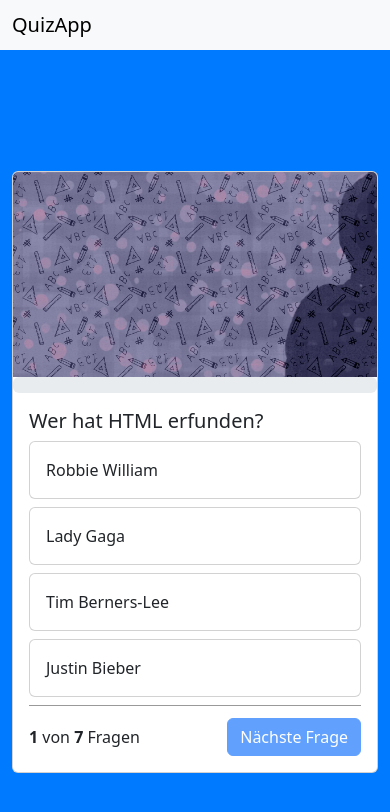
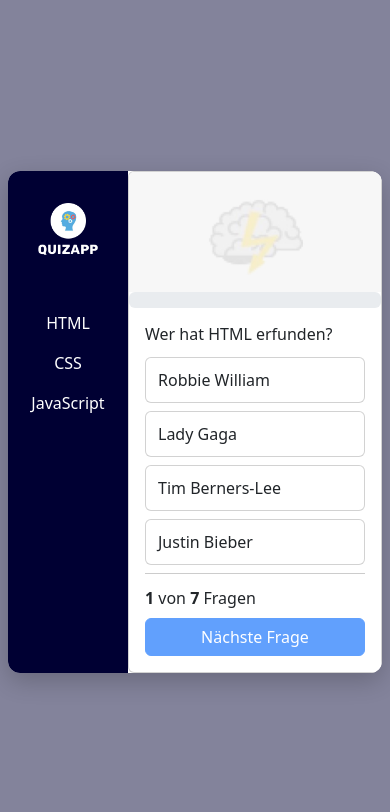
Before and after one commit to Habiba678/QuizApp, a plain HTML site: page index.html in a window 390 px wide. Drawn offline with nearby package versions, Linux system fonts and the light colour scheme.

Commit message:
Improved responsiv design

```diff
--- a/index.html
+++ b/index.html
@@ -1,5 +1,5 @@
 <!DOCTYPE html>
-<html lang="en">
+<html lang="de">
 <head>
     <meta charset="UTF-8">
     <meta name="viewport" content="width=device-width, initial-scale=1.0">
@@ -14,29 +14,52 @@
 </head>
 
 <body onload="init()">
-    <nav class="navbar navbar-light bg-light">
-        <div class="container-fluid">
-            <span class="navbar-brand mb-0 h1">QuizApp</span>
-        </div>
-    </nav>
+    <div class="frame">
 
-    <div class="container">
-        <div class="card quiz-card">
-            <img src="img/pencil.jpg" id="header-image" class="card-img-top">
+        <!-- Sidebar links -->
+        <header>
+            <div class="logo-container">
+                <img class="logo" src="/img/Quizapp 2/logo.png" alt="Logo">
 
-            <div class="progress">
-              <div class="progress-bar" id="progress-bar" role="progressbar" style="width: 0%;">25%</div>
             </div>
 
-            <div class="card-body" id="endScreen" style="display: none;">
-              <div class="text-center final-headline">Quiz beendet!
+            <nav class="navbar">
+                <a href="#">HTML</a>
+                <a href="#">CSS</a>
+                <a href="#">JavaScript</a>
+            </nav>
+        </header>
+
+        <!-- Quiz rechts -->
+        <div class="card quiz-card">
+            <!-- Bild oben -->
+            <img src="img/Quizapp 2/brainbg.jpg" id="header-image" class="card-img-top">
+
+           <!-- mit 25 % -->
+            <div class="progress">
+                <div
+                    class="progress-bar"
+                    id="progress-bar"
+                    role="progressbar"
+                    style="width: 25%;"
+                    aria-valuenow="25"
+                    aria-valuemin="0"
+                    aria-valuemax="100">
+                    25%
+                </div>
             </div>
 
+            <!-- Endscreen -->
+            <div class="card-body" id="endScreen" style="display: none;">
+                <div class="text-center final-headline">Quiz beendet!</div>
 
                 <div class="text-center">
-            Du hast <b id="count-of-right-questions">xxx</b> Fragen von <b id="count-of-questions">xxx</b> richtig beantwortet.
+                    Du hast
+                    <b id="count-of-right-questions">0</b>
+                    von
+                    <b id="count-of-questions">0</b>
+                    Fragen richtig beantwortet.
                 </div>
-
 
                 <div class="button-row">
                     <button onclick="restartGame()" class="btn btn-primary">
@@ -45,6 +68,7 @@
                 </div>
             </div>
 
+            <!-- Fragen-Ansicht -->
             <div class="card-body" id="questionBody">
                 <h5 class="card-title" id="questiontext">Frage</h5>
 
@@ -66,15 +90,16 @@
 
                 <div class="question-footer">
                     <span>
-                        <b id="question-nummer">1</b> von <b id="all-questions">7</b> Fragen
+                        <b id="question-nummer">1</b> von
+                        <b id="all-questions">7</b> Fragen
                     </span>
-                    <!-- ✅ hier war mein Tippfehler -->
                     <button onclick="nextQuestion()" class="btn btn-primary" id="next-button" disabled>
                         Nächste Frage
                     </button>
                 </div>
             </div>
         </div>
+
     </div>
 </body>
 </html>
--- a/script.js
+++ b/script.js
@@ -60,14 +60,48 @@ let questions = [
 let rightQuestions = 0;
 let currentQuestion = 0;
 let AUDIO_SUCCESS = new Audio('audio/success.mp3');
-let Audio_FAIL = new Audio('audio/failed.mp3');
+let AUDIO_FAIL = new Audio('audio/failed.mp3');
+
+
+//INIT ------
+function init() {
+  document.getElementById('all-questions').innerHTML = questions.length;
+  showQuestion();
+}
+
+
+// SHOW QUESTION ----------
+function showQuestion() {
+  if (gameIsOver()) {
+    showEndScreen();
+  } else {
+    updateProgressBar();
+    renderQuestion();
+  }
+}
+
+
+//GAME IS OVER -----
+function gameIsOver() {
+  return currentQuestion >= questions.length;
+}
+
+
+//UPDATE PROGRESS BAR ----------------
+function updateProgressBar() {
+  let percent = (currentQuestion / questions.length) * 100;
+  percent = Math.round(percent);
+
+  document.getElementById('progress-bar').innerHTML = `${percent} %`;
+  document.getElementById('progress-bar').style = `width: ${percent}%`;
+}
 
 function init() {
   document.getElementById('all-questions').innerHTML = questions.length;
   showQuestion();
 }
-
-function showQuestion() {
+//RENDER QUESTION ----------------
+function renderQuestion() {
   let question = questions[currentQuestion];
 
   document.getElementById('question-nummer').innerHTML = currentQuestion + 1;
@@ -78,69 +112,68 @@ function showQuestion() {
   document.getElementById('answer_4').innerText = question['answer_4'];
 }
 
+
+// ANSWER ----------------
 function answer(selection) {
   let question = questions[currentQuestion];
-  let selectedQuestionNummber = selection.slice(-1);
+  let selectedAnswerNumber = selection.slice(-1);
   let idOfRightAnswer = `answer_${question["right_answer"]}`;
 
-  if (selectedQuestionNummber == question['right_answer']) { // richtige Antwort
+  if (selectedAnswerNumber == question['right_answer']) {
       document.getElementById(selection).parentNode.classList.add('bg-success');
       AUDIO_SUCCESS.play();
       rightQuestions++;
   } else {
       document.getElementById(selection).parentNode.classList.add('bg-danger');
       document.getElementById(idOfRightAnswer).parentNode.classList.add('bg-success');
-      Audio_FAIL.play();
+      AUDIO_FAIL.play();
   }
 
-  // Button "Nächste Frage" aktivieren
   document.getElementById('next-button').disabled = false;
 }
 
+
+// NEXT QUESTION ----------------
 function nextQuestion() {
-
-  if (currentQuestion >= questions.length -1){
-    // Endscreen anzeigen
-    document.getElementById('endScreen').style = '';
-    document.getElementById('questionBody').style = 'display: none';
-    document.getElementById('count-of-questions').innerHTML = questions.length;
-    document.getElementById('count-of-right-questions').innerHTML = rightQuestions;
-    document.getElementById('header-image').src = 'img/trophy.png';
-  }else;
-
-
-let percent = (currentQuestion + 1)/ questions.length;
-percent = Math.round (percent * 100);
-
-document.getElementById('progress-bar').innerHTML = `${percent} %`;
-document.getElementById('progress-bar').style = `width: ${percent}%`;
-
-console.log('Fortschritt:', percent);
-
-
-  document.getElementById('next-button').disabled = false;
   currentQuestion++;
   document.getElementById('next-button').disabled = true;
   resetAnswerButtons();
   showQuestion();
 }
 
+
+//RESET ANSWER BUTTONS ----------------
 function resetAnswerButtons() {
-  document.getElementById('answer_1').parentNode.classList.remove('bg-danger');
-  document.getElementById('answer_1').parentNode.classList.remove('bg-success');
-  document.getElementById('answer_2').parentNode.classList.remove('bg-danger');
-  document.getElementById('answer_2').parentNode.classList.remove('bg-success');
-  document.getElementById('answer_3').parentNode.classList.remove('bg-danger');
-  document.getElementById('answer_3').parentNode.classList.remove('bg-success');
-  document.getElementById('answer_4').parentNode.classList.remove('bg-danger');
-  document.getElementById('answer_4').parentNode.classList.remove('bg-success');
+  for (let i = 1; i <= 4; i++) {
+    document.getElementById(`answer_${i}`).parentNode.classList.remove('bg-danger');
+    document.getElementById(`answer_${i}`).parentNode.classList.remove('bg-success');
+  }
 }
 
-function restartGame(){
-  document.getElementById('header-image').src = 'img/pencil.jpg';
-  document.getElementById('questionBody').style = ''; // question wieder anzeigen
-  document.getElementById('endScreen').style = 'display: none'; //Endscreen ausblenden
+
+// END SCREEN ----------------
+function showEndScreen() {
+  document.getElementById('endScreen').style = '';
+  document.getElementById('questionBody').style = 'display: none';
+  document.getElementById('count-of-questions').innerHTML = questions.length;
+  document.getElementById('count-of-right-questions').innerHTML = rightQuestions;
+  document.getElementById('header-image').src = 'img/trophy.png';
+
+  document.getElementById('progress-bar').innerHTML = '100%';
+  document.getElementById('progress-bar').style = 'width: 100%';
+}
+
+
+// RESTART GAME ----------------
+function restartGame() {
+  document.getElementById('header-image').src = 'img/Quizapp 2/brainbg.jpg';
+  document.getElementById('questionBody').style = '';
+  document.getElementById('endScreen').style = 'display: none';
   rightQuestions = 0;
   currentQuestion = 0;
+
+  document.getElementById('progress-bar').innerHTML = '0 %';
+  document.getElementById('progress-bar').style = 'width: 0%';
+
   init();
 }
--- a/style.css
+++ b/style.css
@@ -1,55 +1,297 @@
-body{
-    background-color: #007AFF !important;
-}
-
-
-
-.container{
+/* ===== Grundlayout ===== */
+body {
+  margin: 0;
+  background-color: #0000337c !important;
+  font-family: 'Raleway', sans-serif;
   min-height: 100vh;
-    background-color: #007AFF !important;
   display: flex;
   justify-content: center;
   align-items: center;
 }
 
- .quiz-card {
-   width: 25rem;
-
+html {
+  scroll-behavior: smooth;
 }
 
-.question-footer{
-    border-top: 1px solid rgba(0, 0, 0, 0.4);
+
+.frame {
+  display: flex;
+  background-color: white;
+  border-radius: 16px;
+  overflow: hidden;
+  width: 900px;
+  box-shadow: 0 8px 24px rgba(0,0,0,0.2);
+}
+
+/* ===== Sidebar ===== */
+header {
+  background-color: #000033;
+  width: 220px;
+  display: flex;
+  flex-direction: column;
+  align-items: center;
+  padding-top: 32px;
+  padding-bottom: 32px;
+  color: white;
+}
+
+.logo-container {
+  display: flex;
+  flex-direction: column;
+  align-items: center;
+}
+
+.logo {
+  width: 60px;
+  margin-bottom: 8px;
+}
+
+
+.logo-text {
+  font-size: 20px;
+  font-weight: 700;
+  letter-spacing: 1px;
+}
+
+.navbar {
+  display: flex;
+  flex-direction: column;
+  margin-top: 40px;
+  gap: 16px;
+}
+
+.navbar a {
+  text-decoration: none;
+  color: white;
+  font-size: 18px;
+  transition: 0.3s;
+}
+
+.navbar a:hover {
+  color: #00bfff;
+}
+
+/* ===== Quiz-Karte ===== */
+.quiz-card {
+  flex: 1;
+  border: none;
+  border-radius: 0;
+  display: flex;
+  flex-direction: column;
+  justify-content: flex-start;
+  align-items: stretch;
+}
+
+.card-img-top {
+  border-top-left-radius: 0;
+  border-top-right-radius: 0;
+  max-height: 180px;
+  object-fit: cover;
+}
+
+/* ===== Fortschrittsbalken ===== */
+.progress {
+  height: 10px;
+  background-color: #e9ecef;
+  border-radius: 0;
+}
+
+.progress-bar {
+  background-color: #007AFF;
+  color: white;
+  font-size: 12px;
+  text-align: center;
+}
+
+/* ===== Fragen & Antworten ===== */
+.card-body {
+  padding: 24px;
+}
+
+.quiz-answer {
+  border: 1px solid rgba(0, 0, 0, 0.1);
+  border-radius: 8px;
+  transition: 0.2s;
+}
+
+.quiz-answer:hover {
+  cursor: pointer;
+  background-color: rgba(0, 0, 0, 0.05);
+}
+
+.bg-success, .bg-danger {
+  color: white !important;
+}
+
+/* ===== Footer (Fragen-Zähler & Button) ===== */
+.question-footer {
+  border-top: 1px solid rgba(0, 0, 0, 0.2);
   display: flex;
   justify-content: space-between;
   align-items: center;
   padding-top: 12px;
-
 }
 
-.quiz-answer:hover{
-    cursor: pointer;
-    background-color: rgba(0, 0, 0, 0.05);
-
-}
-.bg-success, .bg-danger{
-    color: white !important;
-}
-
-.width-100{
-    width: 100%;
+/* ===== Endscreen ===== */
+.final-headline {
+  font-size: 32px;
+  font-weight: bold;
+  margin-bottom: 24px;
 }
 
 .text-center {
   text-align: center;
 }
 
-.final-headline{
-    font-size: 38px;
-    margin-bottom: 32px;
-}
-
 .button-row {
   display: flex;
   justify-content: center;
-    margin-top: 24px;
+  margin-top: 20px;
+  cursor: pointer;
 }
+
+
+
+/* ===== Responsive – Layout verkleinern, Header bleibt links ===== */
+@media (max-width: 1400px) {
+  .frame {
+    max-width: 80%;
+    margin: 0 auto;
+  }
+
+  .quiz-card {
+    width: 100%;
+  }
+
+  .card-body {
+    padding: 20px;
+  }
+}
+
+@media (max-width: 1200px) {
+  .frame {
+    max-width: 75%;
+    margin: 0 auto;
+  }
+
+  .quiz-card img {
+    max-height: 160px;
+  }
+
+  .card-body {
+    padding: 18px;
+  }
+}
+
+@media (max-width: 992px) {
+  .frame {
+    max-width: 70%;
+    margin: 0 auto;
+  }
+
+  header {
+    width: 180px;
+  }
+
+  .quiz-card {
+    width: calc(100% - 180px);
+  }
+
+  .card-body {
+    padding: 16px;
+  }
+
+  .question-footer {
+    flex-direction: column;
+    align-items: stretch;
+    gap: 8px;
+  }
+
+  .question-footer button {
+    width: 100%;
+  }
+}
+
+@media (max-width: 768px) {
+  .frame {
+    max-width: 65%;
+    margin: 0 auto;
+  }
+
+  header {
+    width: 160px;
+  }
+
+  .quiz-card img {
+    max-height: 130px;
+  }
+
+  .navbar a {
+    font-size: 14px;
+  }
+
+  .final-headline {
+    font-size: 24px;
+  }
+
+  .card-body {
+    padding: 14px;
+  }
+}
+
+
+
+@media (max-width: 576px) {
+  body {
+    padding: 8px; /* Abstand zum Rand */
+  }
+
+  .frame {
+    max-width: 100%;     /* nicht zu breit */
+    margin: 0 auto;     /* zentriert */
+    border-radius: 12px;
+  }
+
+  header {
+    width: 120px;
+  }
+
+  .quiz-card {
+    width: calc(100% - 120px);
+  }
+
+  .quiz-card img {
+    max-height: 120px;
+  }
+
+  .navbar a {
+    font-size: 16px;
+  }
+
+  .card-body {
+    padding: 10px;
+  }
+
+/* Gleiche Größe & Text für Frage und Antworten */
+#questiontext {
+  font-size: 16px;
+  font-weight: 500;
+  line-height: 1.3;
+  margin-bottom: 12px;
+}
+
+/* Antwortboxen angleichen */
+.quiz-answer {
+  border: 1px solid rgba(0, 0, 0, 0.2);
+  border-radius: 8px;
+  margin-bottom: 8px;
+  transition: 0.2s;
+}
+
+/* Innerer Text der Antwortboxen */
+.quiz-answer .card-body {
+  font-size: 16px;
+  padding: 10px 12px;
+}
+
+}
```
Also changed, not shown: img/Quizapp 2/Option 1 Copy 12.jpg (added), img/Quizapp 2/Option 1 Copy 15.jpg (added), img/Quizapp 2/Option 1 Copy 16.jpg (added), img/Quizapp 2/Option 1 Copy 17.jpg (added), img/Quizapp 2/brain result.png (added), img/Quizapp 2/brainbg.jpg (added), img/Quizapp 2/logo.png (added), img/Quizapp 2/tropy.png (added), 2 other files. Lines whose indentation alone changed are shown as unchanged.
